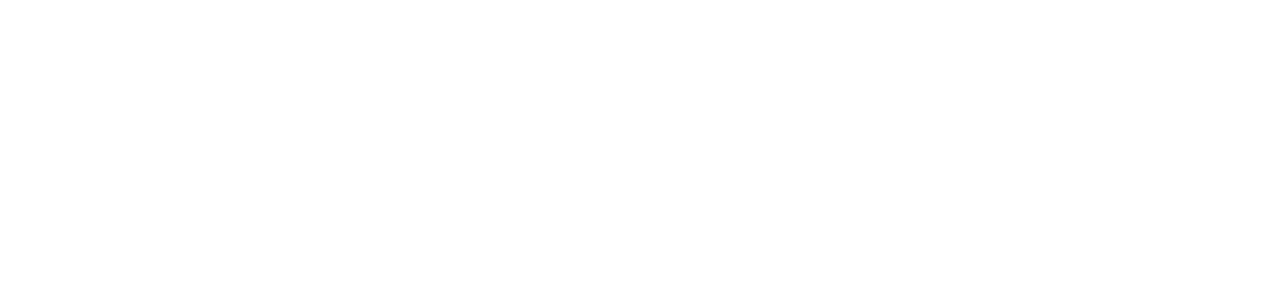
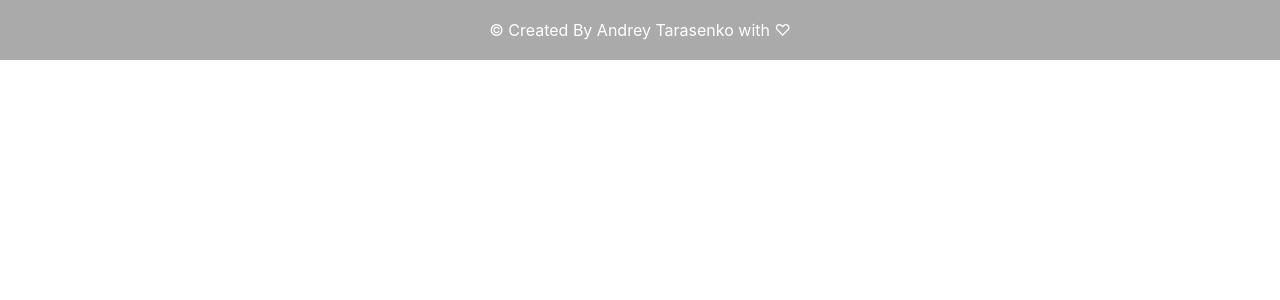
Before and after one commit to aotarasenko/Front-end, a React (Create React App) app in the folder blog-app/blog-app/: page / in a window 1280 px wide. Shown: the top 300 px of the page. Built offline with nearby package versions, Linux system fonts and the light colour scheme.

Commit message:
Added footer styles & components

```diff
--- a/blog-app/blog-app/package.json
+++ b/blog-app/blog-app/package.json
@@ -34,5 +34,8 @@
       "last 1 firefox version",
       "last 1 safari version"
     ]
+  },
+  "devDependencies": {
+    "styled-components": "^5.3.0"
   }
 }
--- a/blog-app/blog-app/src/App.js
+++ b/blog-app/blog-app/src/App.js
@@ -1,7 +1,11 @@
+import { Header } from "./components/Layout/Header/Header";
+import { Footer } from "./components/Layout/Footer/Footer";
+
 function App() {
   return (
     <>
-
+      <Header />
+      <Footer />
     </>
   );
 }
--- a/blog-app/blog-app/src/components/Layout/Footer/Footer.js
+++ b/blog-app/blog-app/src/components/Layout/Footer/Footer.js
@@ -0,0 +1,12 @@
+import { FlexRow } from "../../styles/generalStyles";
+import { Copyright } from "./FooterStyle";
+
+export const Footer = () => {
+  return (
+    <Copyright>
+      <FlexRow flexSpacing="center">
+        &#169; Created By Andrey Tarasenko with &#x2661;
+      </FlexRow>
+    </Copyright>
+  );
+};
--- /dev/null
+++ b/blog-app/blog-app/src/components/Layout/Footer/FooterStyle.js
@@ -0,0 +1,9 @@
+import styled from "styled-components";
+import { AppColors } from "../../styles/variables";
+import {} from "../../styles/generalStyles";
+
+export const Copyright = styled.footer`
+  padding: 20px 0;
+  background-color: ${AppColors.neutral};
+  color: ${AppColors.white};
+`;
--- a/blog-app/blog-app/src/components/Layout/Header/Header.js
+++ b/blog-app/blog-app/src/components/Layout/Header/Header.js
@@ -0,0 +1,5 @@
+import { FlexColumn, FlexRow } from "../../styles/generalStyles";
+
+export const Header = () => {
+  return <></>;
+};
--- /dev/null
+++ b/blog-app/blog-app/src/components/styles/generalStyles.js
@@ -0,0 +1,16 @@
+import styled from "styled-components";
+import { AppColors } from "./variables";
+
+export const FlexRow = styled.div`
+  display: flex;
+  flex-direction: row;
+  align-items: center;
+  justify-content: ${(props) => props.flexSpacing || "space-between"};
+`;
+
+export const FlexColumn = styled.div`
+  display: flex;
+  flex-direction: column;
+  align-items: center;
+  justify-content: ${(props) => props.flexSpacing || "space-between"};
+`;
--- /dev/null
+++ b/blog-app/blog-app/src/components/styles/variables.js
@@ -0,0 +1,7 @@
+export const AppColors = {
+  primary: "#1564bf",
+  light: "#5e91f2",
+  dark: "#003b8e",
+  white: "#fff",
+  neutral: "#aaa",
+};
```
Also changed, not shown: blog-app/blog-app/src/components/Layout/Header/HeaderStyle.js (added), 1 other file (tests, documents, lock files or other folders).
